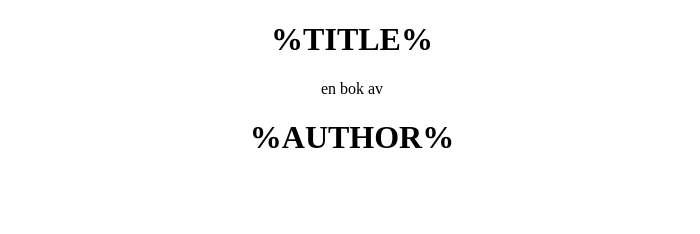
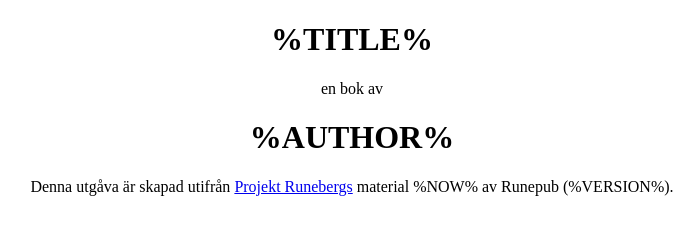
Before and after one commit to pontus/runeberg, a plain HTML site: page titletemplate.html in a window 1280 px wide. Shown: the whole page, without its empty margins (288-988 px from the left). Drawn offline with Linux system fonts and the light colour scheme.

Commit message:
Include timestamp and software version when creating files.

```diff
--- a/titletemplate.html
+++ b/titletemplate.html
@@ -10,6 +10,9 @@
 <h1>%TITLE%</h1>
 <p>en bok av </p>
 <h1>%AUTHOR%</h1>
+<p>
+Denna utgåva är skapad utifrån <a href="http://www.runeberg.org/">Projekt Runebergs</a> material %NOW% av Runepub (%VERSION%).
+</p>
 </div>
 </body>
 </html>
```
Also changed, not shown: 1 other file.
